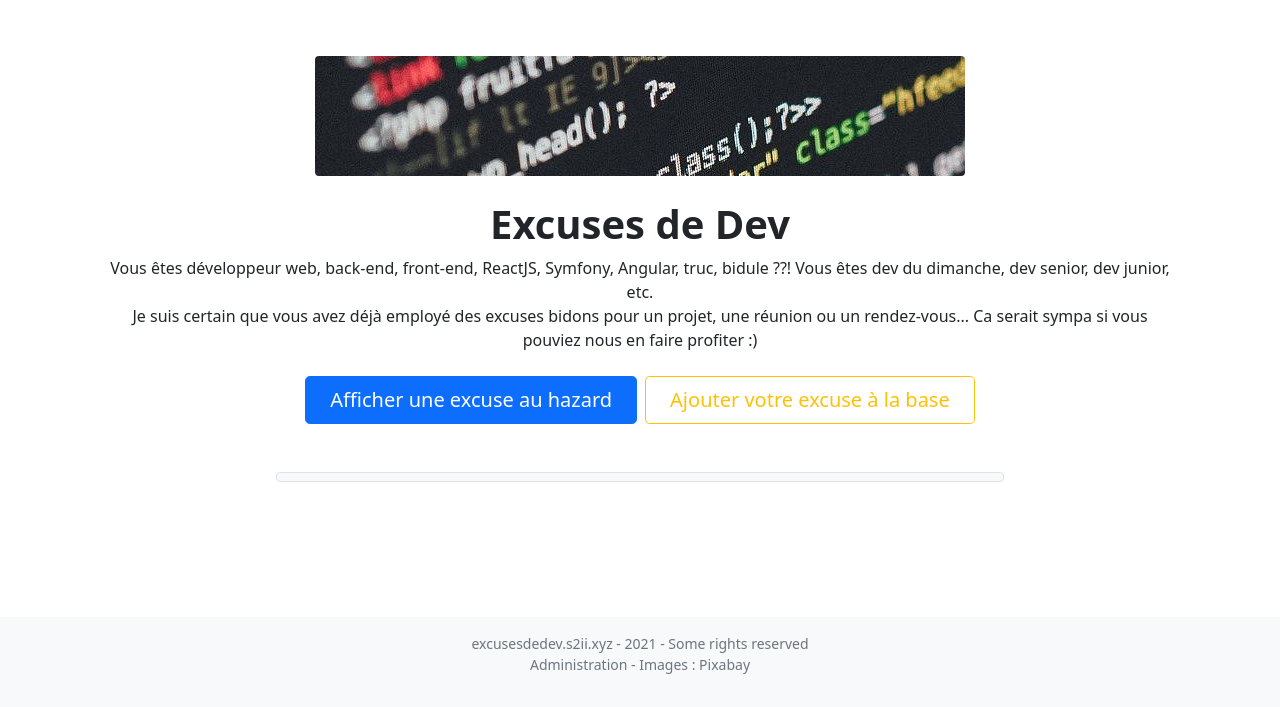
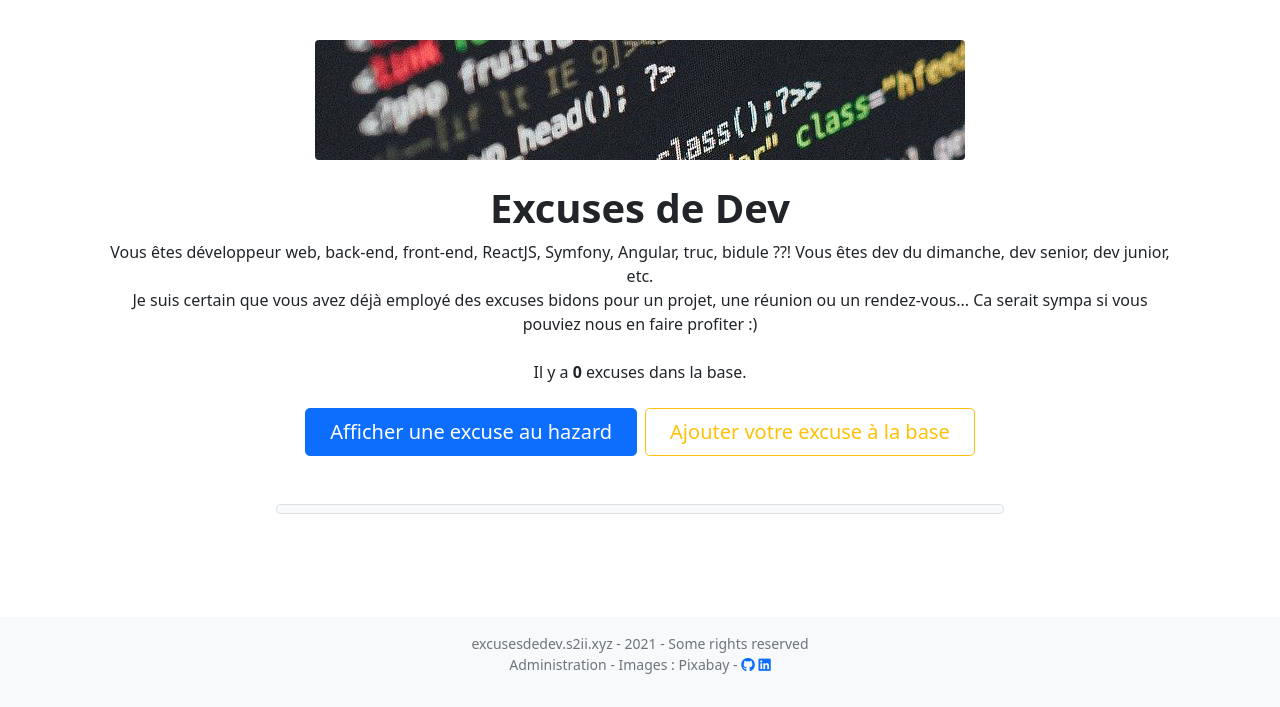
Before and after one commit to citizenz7/excusesdedev, a Symfony app: template templates/home/index.html.twig in a window 1280 px wide. Shown: the part 93-800 px from the top of the page. Run offline with Twig, Linux system fonts and the light colour scheme; the template is opened without the code that fills it, so the values that code supplies are empty; some libraries are stand-ins or nearby versions.

Commit message:
Fixes templates, footer, ajout nb excuses sur Home

```diff
--- a/src/Controller/Admin/DashboardController.php
+++ b/src/Controller/Admin/DashboardController.php
@@ -28,9 +28,7 @@ class DashboardController extends AbstractDashboardController
 
     public function configureMenuItems(): iterable
     {
-        yield MenuItem::section('MAIN');
         yield MenuItem::linkToRoute('Accueil', 'fas fa-home', 'home');
-        yield MenuItem::section('ADMIN');
         yield MenuItem::linktoDashboard('Dashboard', 'fa fa-home');
         yield MenuItem::linkToCrud('Utilisateur', 'fas fa-user', User::class);
         yield MenuItem::linkToCrud('Excuses', 'fas fa-user', Excuse::class);
--- a/src/Controller/Admin/ExcuseCrudController.php
+++ b/src/Controller/Admin/ExcuseCrudController.php
@@ -34,7 +34,8 @@ class ExcuseCrudController extends AbstractCrudController
     public function configureCrud(Crud $crud): Crud
     {
         return $crud
-            ->setDefaultSort(['id' => 'DESC']);
+            ->setDefaultSort(['id' => 'DESC'])
+            ->setPaginatorPageSize(12)
+            ->setPaginatorRangeSize(3);
     }
-
 }
--- a/src/Controller/HomeController.php
+++ b/src/Controller/HomeController.php
@@ -14,6 +14,8 @@ class HomeController extends AbstractController
      */
     public function index(): Response
     {
+        $nbexcuses = $this->getDoctrine()->getRepository(Excuse::class)->findAll();
+
         $repository = $this->getDoctrine()->getRepository(Excuse::class);
 
         $excuses = $repository->createQueryBuilder('a')
@@ -24,6 +26,7 @@ class HomeController extends AbstractController
 
         return $this->render('home/index.html.twig', [
             'excuses' => $excuses,
+            'nbexcuses' => $nbexcuses,
             'current_menu' => 'accueil',
         ]);
     }
--- a/src/Form/ExcuseType.php
+++ b/src/Form/ExcuseType.php
@@ -27,8 +27,7 @@ class ExcuseType extends AbstractType
                 'attr' => [
                     'class' => 'form-control mb-3'
                 ]
-            ])
-        ;
+            ]);
     }
 
     public function configureOptions(OptionsResolver $resolver)
--- a/templates/base.html.twig
+++ b/templates/base.html.twig
@@ -94,7 +94,9 @@
                 <br>
                 <a class="text-decoration-none text-muted" href="{{ path('admin') }}">Administration</a> -
                 Images : <a href="https://pixabay.com" target="_blank"
-                    class="text-decoration-none text-muted">Pixabay</a>
+                    class="text-decoration-none text-muted">Pixabay</a> -
+                <a href="https://github.com/citizenz7/excusesdedev" target="_blank"><i class="fab fa-github"></i></a>
+                <a href="https://www.linkedin.com/in/oprieur-pro/" target="_blank"><i class="fab fa-linkedin"></i></a>
             </p>
         </div>
     </footer>
--- a/templates/home/index.html.twig
+++ b/templates/home/index.html.twig
@@ -4,7 +4,7 @@
 
 {% block body %}
 
-<div class="px-4 py-3 my-3 text-center">
+<div class="px-4 py-3 text-center">
     <img class="d-block mx-auto mb-4 img-fluid rounded" src="{{ asset('img/hero.jpg') }}" alt="excusesdedev">
     <div class="row mb-3">
         <h1 class="fw-bold">Excuses de Dev</h1>
@@ -14,6 +14,9 @@
                 dev du dimanche, dev senior, dev junior, etc.<br>
                 Je suis certain que vous avez déjà employé des excuses bidons pour un projet, une réunion ou un
                 rendez-vous... Ca serait sympa si vous pouviez nous en faire profiter :)
+            </p>
+            <p class="mb-4">
+                Il y a <b>{{ nbexcuses|length }}</b> excuses dans la base.
             </p>
             <div class="d-grid gap-2 d-sm-flex justify-content-sm-center">
                 <a href="{{ path('home') }}" type="button" class="btn btn-primary btn-lg px-4 gap-3">Afficher une excuse au hazard</a>
```
